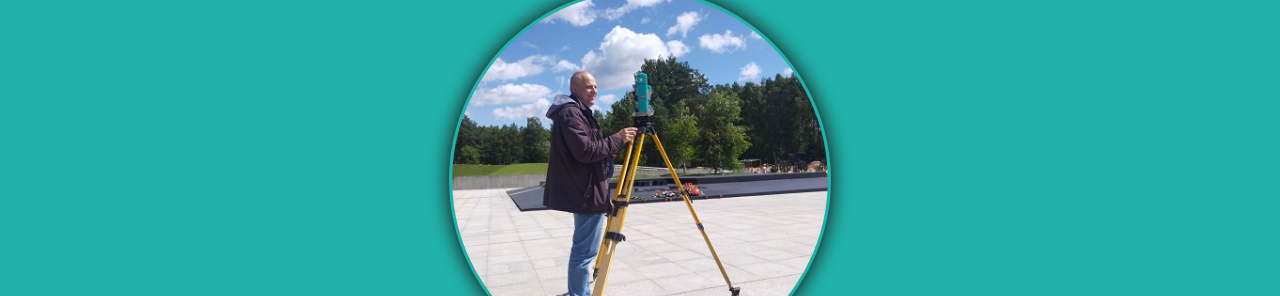
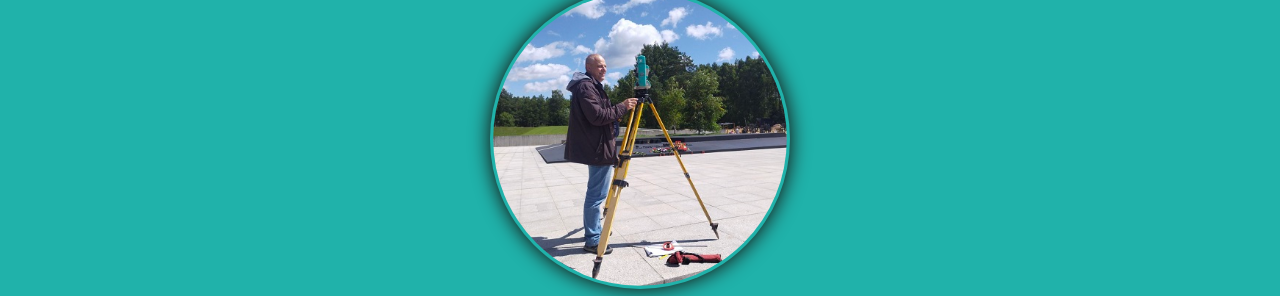
Before and after one commit to JuliKhraban/geodez, a plain HTML site: page index.html in a window 1280 px wide. Shown: the part 253-549 px from the top of the page. Drawn offline with nearby package versions, Linux system fonts and the light colour scheme.

Commit message:
круглые картинки

```diff
--- a/index.html
+++ b/index.html
@@ -25,7 +25,8 @@
     <link rel="manifest" href="/site.webmanifest" />
     <style>
       .rounded-img {
-        width: 70%;
+        width: 300px;
+        height: 300px;
         border-radius: 50%;
         box-shadow: 0 0 20px rgb(22, 4, 1);
         padding: 0.2em;
```
Also changed, not shown: board.html (+2 -1 lines), ispol.html (+2 -1 lines), stroika.html (+2 -1 lines), topos.html (+2 -1 lines), works.html (+2 -1 lines).
